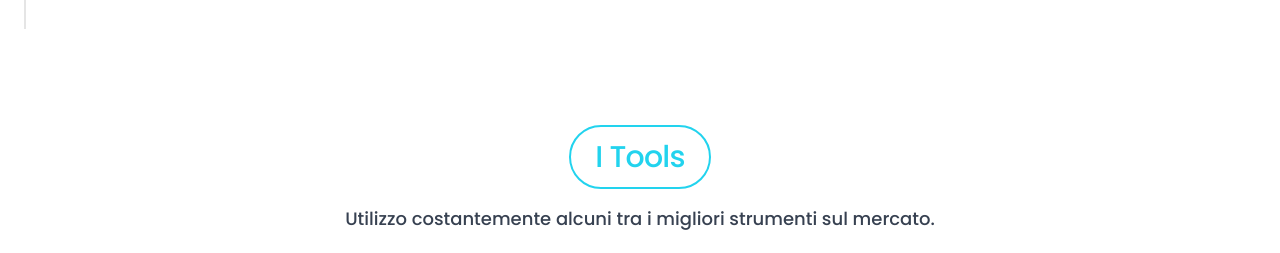
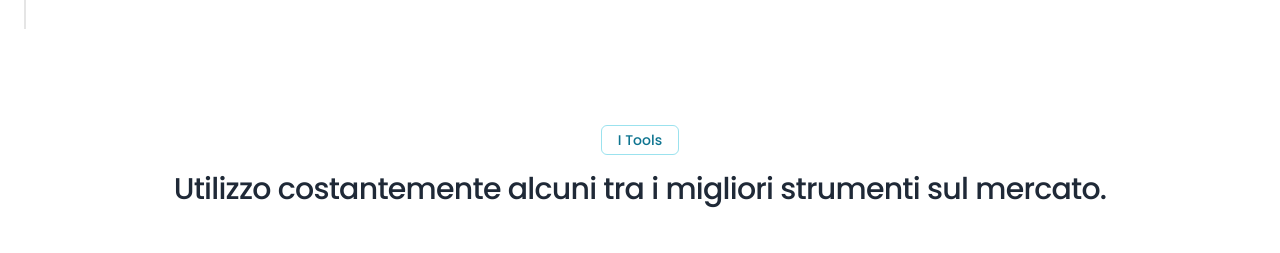
Before and after one commit to Marcecv/ismagit-ai-growth, a React (Vite) app: page / in a window 1280 px wide. Shown: the part 1544-1797 px from the top of the page. Built offline with nearby package versions, Linux system fonts and the light colour scheme; grey boxes are pictures that could not be loaded.

Commit message:
Style "I tools" text
Update the style of the "I tools" text to match the provided image.

```diff
--- a/src/pages/Index.tsx
+++ b/src/pages/Index.tsx
@@ -309,14 +309,12 @@ const Hero = ({ theme }: { theme: string }) => {
             {/* Sezione I Tools */}
             <div className="mt-24 text-center">
                 <div className="mb-12">
-                    <div className="inline-block px-6 py-3 rounded-full border-2 border-cyan-400 mb-4">
-                        <h2 className="text-2xl md:text-3xl font-medium tracking-tight text-cyan-400">
-                            I Tools
-                        </h2>
+                    <div className={`inline-block border text-sm font-medium px-4 py-1 rounded-md ${theme === 'light' ? 'border-cyan-500/40 text-cyan-700' : 'border-cyan-500/40 text-cyan-400'}`}>
+                        I Tools
                     </div>
-                    <p className={`text-lg font-medium ${theme === 'light' ? 'text-gray-700' : 'text-gray-300'}`}>
+                    <h2 className={`mt-4 text-2xl md:text-3xl font-medium tracking-tight ${theme === 'light' ? 'text-gray-800' : 'text-gray-200'}`}>
                         Utilizzo costantemente alcuni tra i migliori strumenti sul mercato.
-                    </p>
+                    </h2>
                 </div>
 
                 {/* Carosello singolo da destra a sinistra */}
```
